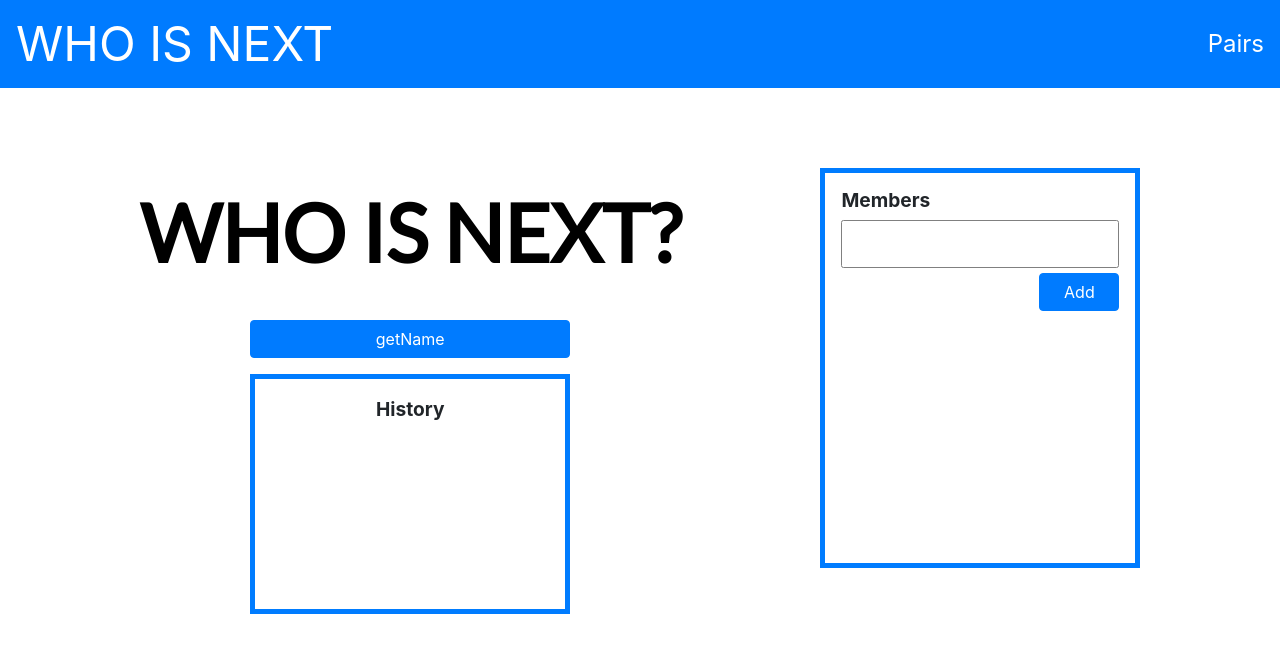
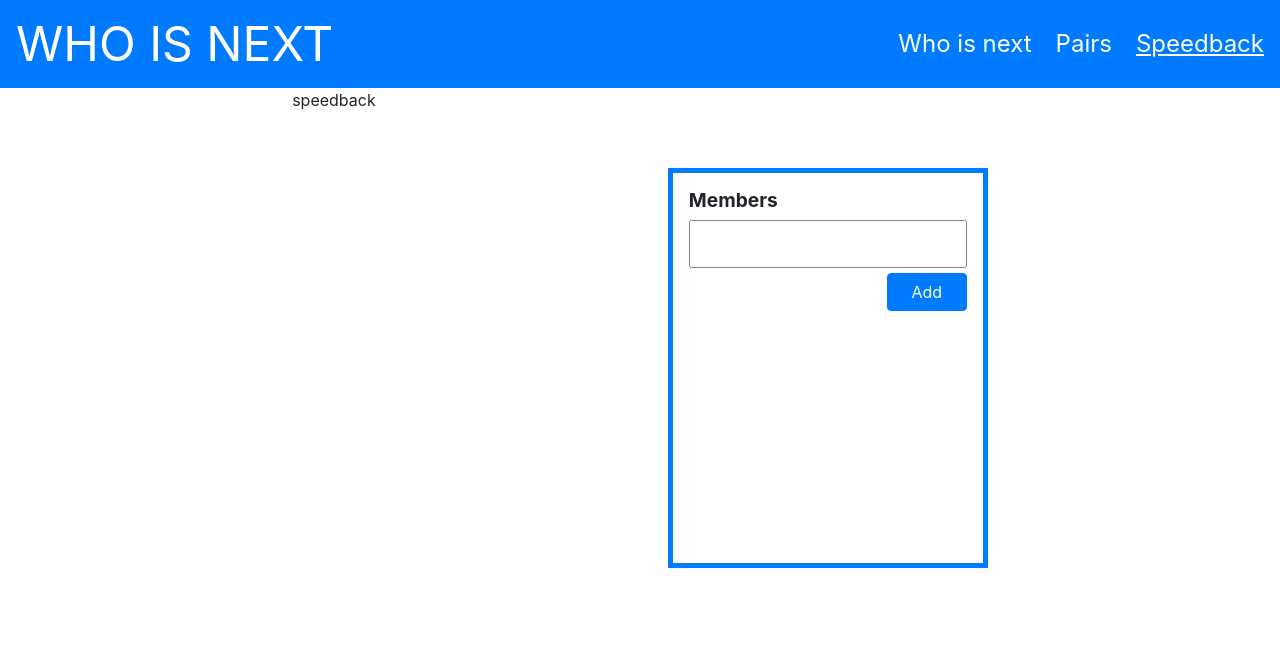
Before and after one commit to elsonlim/who-is-next, a React (Create React App) app: page /#/speedback in a window 1280 px wide. Before the commit this address led to /#/. Shown: the top 652 px of the page. Built offline with nearby package versions, Linux system fonts and the light colour scheme.

Commit message:
Add route to Speedback

```diff
--- a/src/App.js
+++ b/src/App.js
@@ -10,6 +10,7 @@ import {
   Redirect,
 } from "react-router-dom";
 import { Pairs } from "./Components/Pairs";
+import Speedback from "./Components/Speedback";
 
 const getMembersInitialVal = () => {
   return JSON.parse(localStorage.getItem("members")) || [];
@@ -33,7 +34,16 @@ function App() {
             path="/"
             component={() => <NameSelector members={members} />}
           />
-          <Route path="/pairs" component={() => <Pairs members={members} />} />
+          <Route
+            exact
+            path="/pairs"
+            component={() => <Pairs members={members} />}
+          />
+          <Route
+            exact
+            path="/speedback"
+            component={() => <Speedback members={members} />}
+          />
           <Redirect to="/" />
         </Switch>
         <Members members={members} setMembers={saveMembers} />
--- a/src/Components/Header.css
+++ b/src/Components/Header.css
@@ -11,6 +11,14 @@
 .header-link--sideText {
   color: white;
   font-size: 1.5rem;
+  margin-left: 1em;
+}
+
+.header-link--sideText-active {
+  color: white;
+  font-size: 1.5rem;
+  margin-left: 1em;
+  text-decoration: underline;
 }
 
 .header-link--sideText:hover {
--- a/src/Components/Header.js
+++ b/src/Components/Header.js
@@ -1,7 +1,18 @@
 import React from "react";
 import { Navbar } from "reactstrap";
-import { Link } from "react-router-dom";
+import { Link, NavLink } from "react-router-dom";
 import "./Header.css";
+
+const SideLink = (props) => {
+  const getClassName = (isActive) => {
+    return isActive ? "header-link--sideText-active" : "header-link--sideText";
+  };
+  return (
+    <NavLink exact className={getClassName} {...props}>
+      {props.children}
+    </NavLink>
+  );
+};
 
 export const Header = () => {
   return (
@@ -10,9 +21,11 @@ export const Header = () => {
         <Link className="header-link--title" to="/">
           WHO IS NEXT
         </Link>
-        <Link className="header-link--sideText" data-testid="side" to="/pairs">
-          Pairs
-        </Link>
+        <div data-testid="side">
+          <SideLink to="/">Who is next</SideLink>
+          <SideLink to="/pairs">Pairs</SideLink>
+          <SideLink to="/speedback">Speedback</SideLink>
+        </div>
       </Navbar>
     </div>
   );
--- /dev/null
+++ b/src/Components/Speedback.js
@@ -0,0 +1,7 @@
+import React from "react";
+
+const Speedback = () => {
+  return <div>speedback</div>;
+};
+
+export default Speedback;
```
Also changed, not shown: 1 other file (tests, documents, lock files or other folders).
